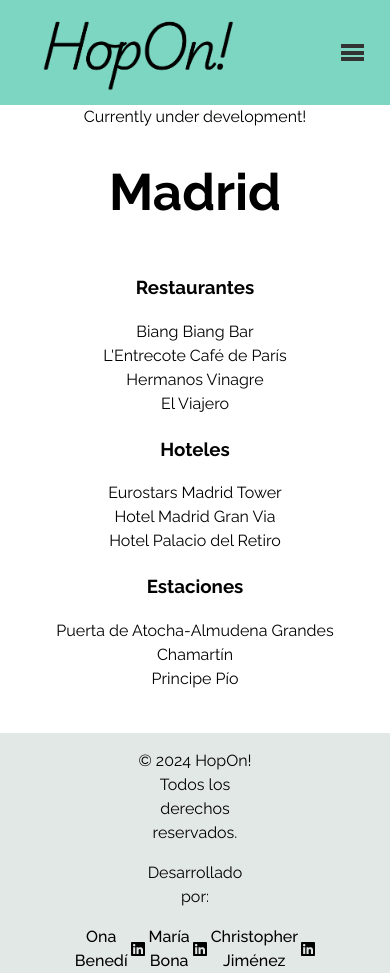
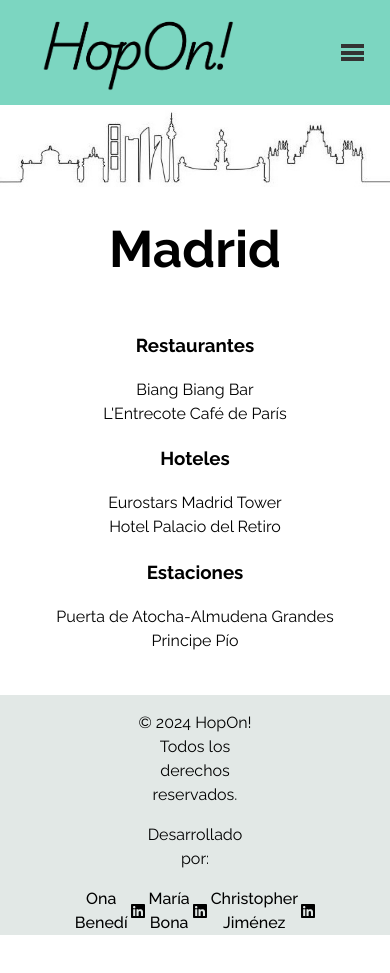
Before and after one commit to OnaBenedi/thirdProject, a React (Vite) app: page /trips in a window 390 px wide. After the commit the page ends 935 px from the top, so only its background shows below. Built offline with nearby package versions, Linux system fonts and the light colour scheme; a web font is replaced by a local one.

Commit message:
fixed details behind logic, added select + add to favs btns, working trips section

```diff
--- a/src/components/home/home-body/HomeBody.jsx
+++ b/src/components/home/home-body/HomeBody.jsx
@@ -146,7 +146,7 @@ function HomeBody() {
           destination={originAndDestination.destination}
           className="map-container"
         ></Maps>
-      ) : null}
+      ) : error == "NOT_FOUND" && "No se ha podido geolocalizar tu destino u origen."}
       {data ? (
         <div>
           <Comparator
@@ -161,7 +161,7 @@ function HomeBody() {
         </div>
       ) : null}
 
-      {isModalVisible && <ModalConfirmation demandConditions= {demandConditions} sendDataToParent={handlCloseModal} />}
+      {isModalVisible && <ModalConfirmation demandConditions= {demandConditions} sendDataToParent={handlCloseModal} favDestination={destination} />}
     </div>
   );
 }
--- a/src/components/modal-confirmation/ModalConfirmation.jsx
+++ b/src/components/modal-confirmation/ModalConfirmation.jsx
@@ -1,8 +1,11 @@
 import "./ModalConfirmation.css";
 import driverLogo from "../../assets/logos/driver.png"
+import { useState } from "react";
+import tripDataObj from "../../data/tripData"
 
-function ModalConfirmation({demandConditions, sendDataToParent}) {
-
+function ModalConfirmation({demandConditions, sendDataToParent, favDestination}) {
+  const [category, setCategory] = useState("");
+  const favDestinationFromInput = favDestination;
   let demandMessage;
   switch(demandConditions){
     case "low":
@@ -18,7 +21,24 @@ function ModalConfirmation({demandConditions, sendDataToParent}) {
       demandMessage = "¡Tu conductor está de camino!"
   }
 
+  function handleFavDestinationCategory (event){
+    const selectedOption = event.target.value
+    //let restaurants = tripDataObj.madrid.restaurants
+   setCategory(selectedOption)
+  }
 
+  function handleFavDestination (){
+    let restaurants = tripDataObj.madrid.restaurants;
+    let hotels = tripDataObj.madrid.hotels;
+    let stations = tripDataObj.madrid.stations;
+    if (category == "restaurants"){
+      restaurants.push(favDestination)
+     } else if (category == "hotels"){
+      hotels.push(favDestination)
+     } else if (category == "stations"){
+      stations.push(favDestination)
+     }
+  }
   return (
     <div className="modal-wrapper">
       <img src={driverLogo} alt="driver-logo" className="driver" />
@@ -27,7 +47,18 @@ function ModalConfirmation({demandConditions, sendDataToParent}) {
         <p>
           {demandMessage}
         </p>
+        <div className="add-favs">
+          <p>Añade este destino a favoritos:</p>
+          <select name="favs" id="fav-trips" onChange={handleFavDestinationCategory}>
+            <option value="none">Selecciona una opción</option>
+            <option value="restaurants" >Restaurantes</option>
+            <option value="hotels">Hotels</option>
+            <option value="stations">Estaciones</option>
+          </select>
+          <button onClick={handleFavDestination}>Añadir</button>
+        </div>
       </div>
+
       <button className="close-button" onClick={sendDataToParent}>
         <span>&times;</span>
       </button>
--- a/src/components/trips/trips-body/TripsBody.css
+++ b/src/components/trips/trips-body/TripsBody.css
@@ -1,15 +1,24 @@
+
+
 .trips-container{
     display: flex;
     flex-direction: column;
     align-items: center;
     justify-content: center;
     margin-bottom: 5vh;
+    & img{
+        margin-right: 5vw;
+    }
+    & h1{
+        margin-right: 5vw;
+    }
     & .trips{
         display: flex;
         gap: 10%;
         width: 100vw;
         justify-content: space-evenly;
     }
+
 }
 
 ul{
@@ -20,10 +29,32 @@ li{
     list-style: none;
 }
 
+
 @media (max-width: 429px) {
  .trips-container{
+    & img{
+        width: 100vw;
+        margin-left: 5vw;
+    }
+    & h1{
+        margin-right: 0vw;
+    }
    & .trips{
     flex-direction: column;
    }
  }
 }
+
+@media (max-width: 768px) {
+    .trips-container{
+       & img{
+           width: 100vw;
+           margin-left: 5vw;       }
+       & h1{
+           margin-right: 0vw;
+       }
+      & .trips{
+       flex-direction: column;
+      }
+    }
+   }
--- a/src/components/trips/trips-body/TripsBody.jsx
+++ b/src/components/trips/trips-body/TripsBody.jsx
@@ -1,23 +1,24 @@
 import "./TripsBody.css"
-import tripData from "../../../data/tripData"
+import tripDataObj from "../../../data/tripData"
+import madridSkyline from "../../../assets/prueba.jpg"
 
 function TripsBody() {
 
-  const restaurantes = tripData.madrid.restaurantes;
-  const hoteles = tripData.madrid.hoteles;
-  const estaciones = tripData.madrid.estaciones;
+  const restaurants = tripDataObj.madrid.restaurants;
+  const hotels = tripDataObj.madrid.hotels;
+  const stations = tripDataObj.madrid.stations;
   return (
     <div className="trips-container"  >
-      Currently under development!
+      <img src={madridSkyline} alt="madrid-img" />
       <h1>Madrid</h1>
       <div className="trips">
 
         <div className="restaurants">
           <h3>Restaurantes</h3>
           <ul>
-            {tripData ? restaurantes.map((restaurante, index)=>{
+            {tripDataObj ? restaurants.map((restaurant, index)=>{
               return <div key={index}>
-                <li>{restaurante}</li>
+                <li>{restaurant}</li>
               </div>
             }) : null}
           </ul>
@@ -25,7 +26,7 @@ function TripsBody() {
         <div className="hotels">
           <h3>Hoteles</h3>
           <ul>
-          {tripData ? hoteles.map((hotel, index)=>{
+          {tripDataObj ? hotels.map((hotel, index)=>{
               return <div key={index}>
                 <li>{hotel}</li>
               </div>
@@ -35,14 +36,15 @@ function TripsBody() {
         <div className="train-stations">
           <h3>Estaciones</h3>
           <ul>
-          {tripData ? estaciones.map((estacion, index)=>{
+          {tripDataObj ? stations.map((station, index)=>{
               return <div key={index}>
-                <li>{estacion}</li>
+                <li>{station}</li>
               </div>
             }) : null}
           </ul>
         </div>
       </div>
+
     </div>
   );
 }
--- a/src/data/tripData.js
+++ b/src/data/tripData.js
@@ -1,22 +1,20 @@
-const tripData = {
+let tripDataObj = {
   madrid: {
-    restaurantes: [
+    restaurants: [
       "Biang Biang Bar",
-      "L'Entrecote Café de París",
-      "Hermanos Vinagre",
-      "El Viajero"
+      "L'Entrecote Café de París"
     ],
-    hoteles : [
+    hotels : [
         "Eurostars Madrid Tower",
-        "Hotel Madrid Gran Via",
         "Hotel Palacio del Retiro"
     ],
-    estaciones: [
+    stations: [
         "Puerta de Atocha-Almudena Grandes",
-        "Chamartín",
         "Principe Pío"
     ]
   },
-};
+}; //hacer que el codigo de error si pides servicio fuera de madrid
+//push por categoria en el array con el destino
+//usar informacion categoria viajes como destino
 
-export default tripData
+export default tripDataObj
--- a/src/data/uberdummy.js
+++ b/src/data/uberdummy.js
@@ -104,9 +104,20 @@ function calculatePickUpTime() {
   function randomPickUpTime(min, max) {
     return Math.floor(Math.random() * (max - min + 1) + min);
   }
-  uberPickUpTime = randomPickUpTime(1, 20);
-  cabifyPickUpTime = randomPickUpTime(1, 20);
-  taxiPickUpTime = randomPickUpTime(1, 20)
+  if (demandCondition == "low"){
+    uberPickUpTime = randomPickUpTime(1, 7);
+    cabifyPickUpTime = randomPickUpTime(1, 7);
+    taxiPickUpTime = randomPickUpTime(1, 7)
+  } else if (demandCondition == "regular"){
+    uberPickUpTime = randomPickUpTime(8, 12);
+    cabifyPickUpTime = randomPickUpTime(8, 12);
+    taxiPickUpTime = randomPickUpTime(8, 12)
+  } else if (demandCondition == "high"){
+    uberPickUpTime = randomPickUpTime(13, 20);
+    cabifyPickUpTime = randomPickUpTime(13, 20);
+    taxiPickUpTime = randomPickUpTime(13, 20)
+  }
+
 }
 
 //exportar como modulo!! coger desde home, useEffect desde home
```
Also changed, not shown: src/assets/prueba.jpg (added).
